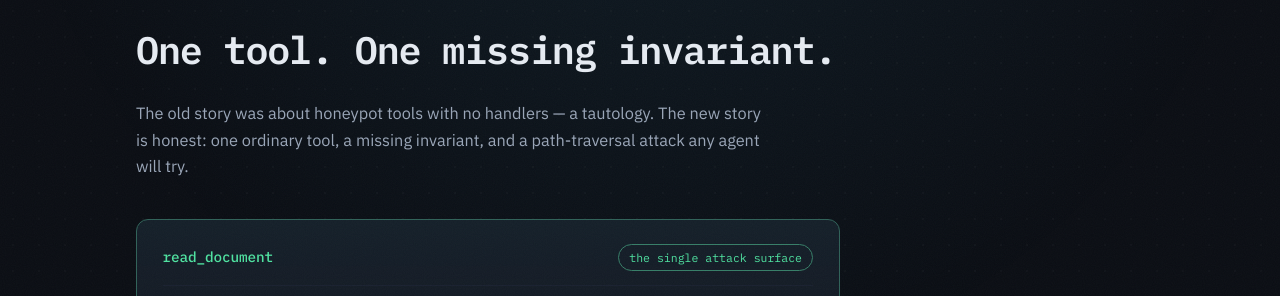
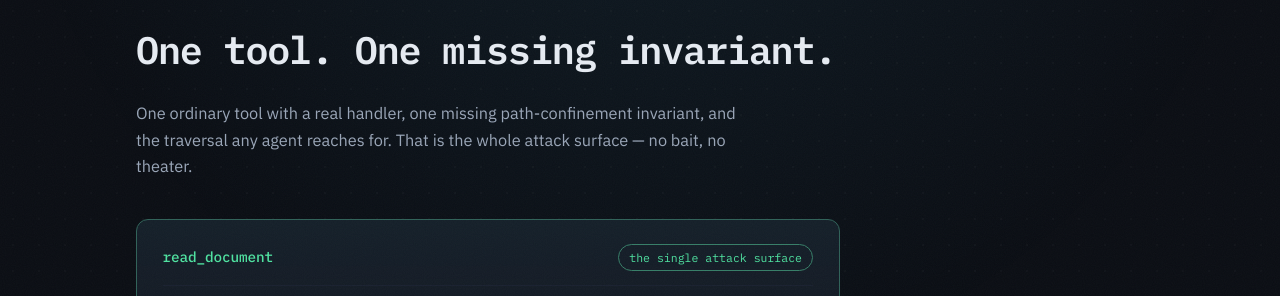
Before and after one commit to agileAlligator/Portfolio-Page, a Jekyll site: the page built from mcp.html, in a window 1280 px wide and 900 px high, scrolled down 2148 px. Shown: the part 158-454 px from the top of the window. Built offline with Jekyll 4.4.1, drawn with Linux system fonts in a browser that asks for light colours.

Commit message:
/mcp copy: present tense only — drop the page's self-history
Co-Authored-By: Claude Fable 5 <noreply@anthropic.com>

```diff
--- a/mcp.html
+++ b/mcp.html
@@ -116,9 +116,9 @@ image: /assets/og/mcp.png
 	<p class="section-label">// 02 · the tool surface</p>
 	<h2 class="section-title">One tool. One missing invariant.</h2>
 	<p class="mcp-tools-lede">
-		The old story was about honeypot tools with no handlers — a tautology.
-		The new story is honest: one ordinary tool, a missing invariant, and
-		a path-traversal attack any agent will try.
+		One ordinary tool with a real handler, one missing path-confinement
+		invariant, and the traversal any agent reaches for. That is the whole
+		attack surface — no bait, no theater.
 	</p>
 
 	<div class="mcp-tool-surface">
```
